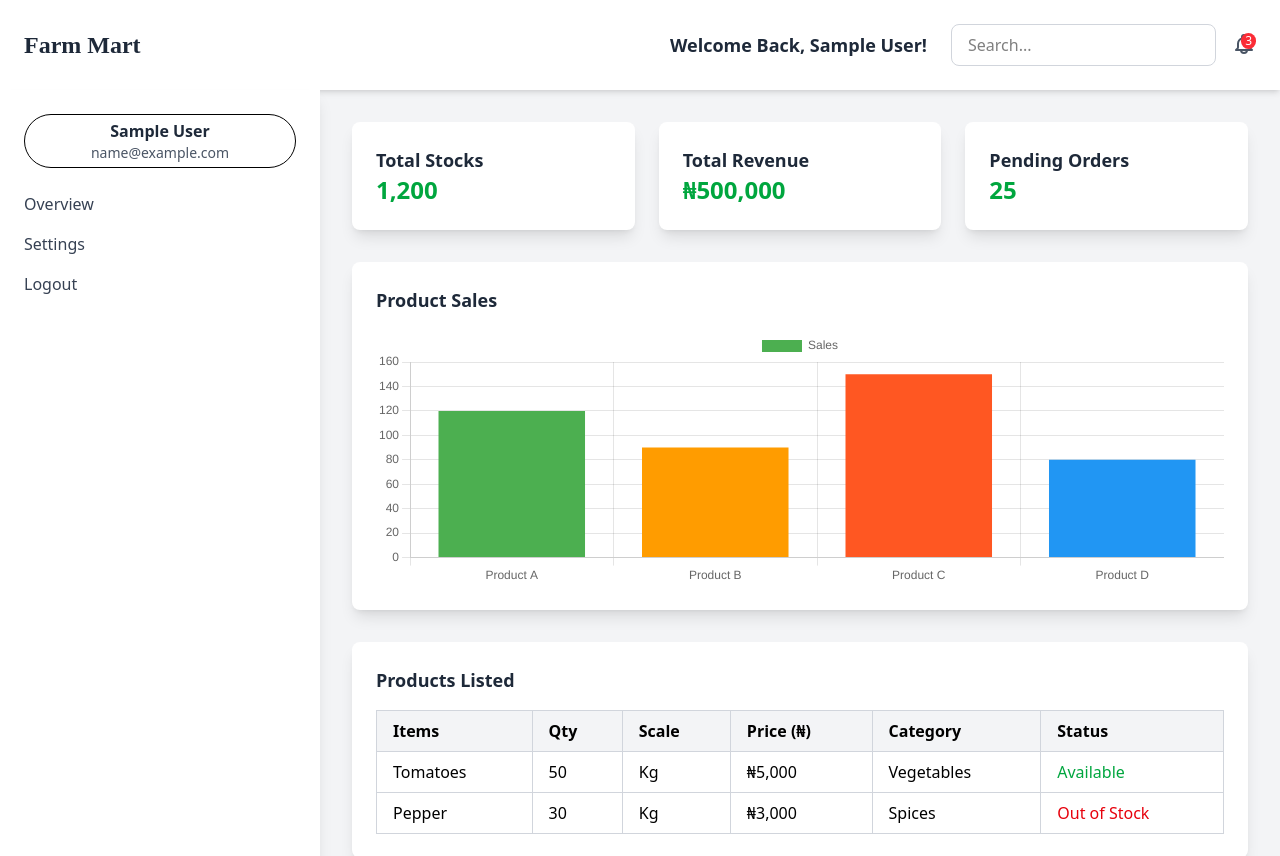
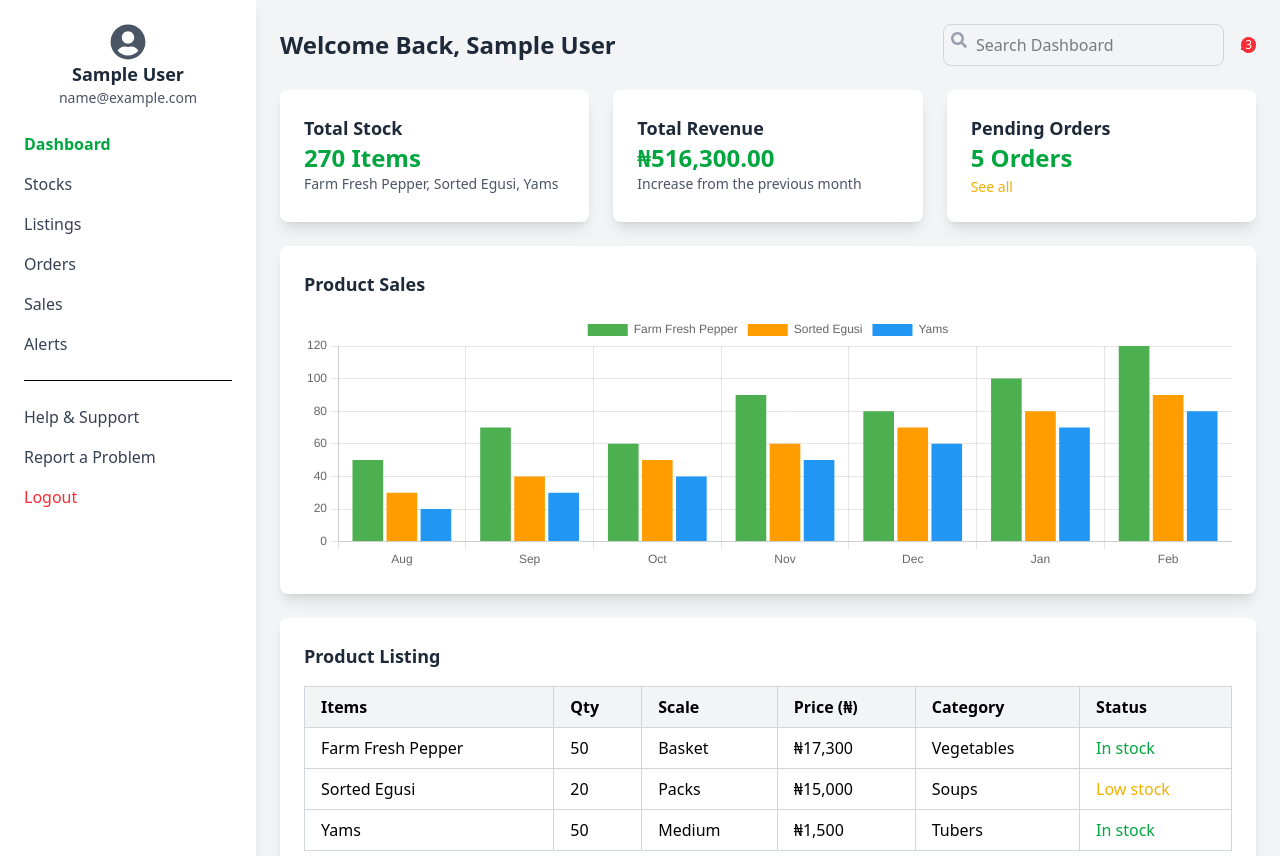
Before and after one commit to DSOTec/Farm-Mart, a React (Vite) app: page /dashboard in a window 1280 px wide. Shown: the top 856 px of the page. Built offline with nearby package versions, Linux system fonts and the light colour scheme; sample sign-in values are in the browser's storage; a web font is replaced by a local one.

Commit message:
work in progress

```diff
--- a/src/Pages/Dashboard.jsx
+++ b/src/Pages/Dashboard.jsx
@@ -1,7 +1,8 @@
 import React, { useEffect, useState } from 'react';
 import { Bar } from 'react-chartjs-2'; // Import Bar chart from chart.js
 import 'chart.js/auto'; // Required for chart.js
-import { useNavigate } from 'react-router-dom'; // Import useNavigate
+import { useNavigate } from 'react-router-dom';
+import { FaArrowLeft, FaBell, FaSearch, FaUserCircle } from 'react-icons/fa';
 
 const Dashboard = () => {
   const [user, setUser] = useState(null); // State to store user data
@@ -18,21 +19,24 @@ const Dashboard = () => {
     }
   }, [navigate]);
 
-  // Handle Logout
-  const handleLogout = () => {
-    localStorage.removeItem('user'); // Clear user data from localStorage
-    console.log('User logged out');
-    navigate('/login'); // Redirect to the login page
-  };
-
   // Sample data for the bar chart
   const barChartData = {
-    labels: ['Product A', 'Product B', 'Product C', 'Product D'],
+    labels: ['Aug', 'Sep', 'Oct', 'Nov', 'Dec', 'Jan', 'Feb'],
     datasets: [
       {
-        label: 'Sales',
-        data: [120, 90, 150, 80],
-        backgroundColor: ['#4CAF50', '#FF9C00', '#FF5722', '#2196F3'],
+        label: 'Farm Fresh Pepper',
+        data: [50, 70, 60, 90, 80, 100, 120],
+        backgroundColor: '#4CAF50',
+      },
+      {
+        label: 'Sorted Egusi',
+        data: [30, 40, 50, 60, 70, 80, 90],
+        backgroundColor: '#FF9C00',
+      },
+      {
+        label: 'Yams',
+        data: [20, 30, 40, 50, 60, 70, 80],
+        backgroundColor: '#2196F3',
       },
     ],
   };
@@ -43,92 +47,93 @@ const Dashboard = () => {
   };
 
   return (
-    <div className="flex flex-col min-h-screen bg-gray-100">
-      {/* Header */}
-      <header className="bg-white shadow-md p-4 md:p-6 flex flex-col md:flex-row justify-between items-center">
-        <h1 className="text-2xl font-bold font-[montagu] text-gray-800">Farm Mart</h1>
-        <div className="flex flex-col md:flex-row items-center space-y-4 md:space-y-0 md:space-x-6">
-          <h2 className="text-lg font-semibold text-gray-800">
-            Welcome Back, {user?.name || 'Guest'}!
-          </h2>
-          <div className="flex items-center space-x-4">
-            {/* Search Input */}
-            <input
-              type="text"
-              placeholder="Search..."
-              className="border border-gray-300 rounded-lg px-4 py-2 focus:outline-none focus:ring-2 focus:ring-green-500"
-            />
-            {/* Notification Icon */}
-            <button className="relative">
-              <svg
-                xmlns="http://www.w3.org/2000/svg"
-                fill="none"
-                viewBox="0 0 24 24"
-                strokeWidth={2}
-                stroke="currentColor"
-                className="w-6 h-6 text-gray-600 hover:text-green-600"
-              >
-                <path
-                  strokeLinecap="round"
-                  strokeLinejoin="round"
-                  d="M15 17h5l-1.405-1.405A2.032 2.032 0 0118 14.158V11a6.002 6.002 0 00-4-5.659V4a2 2 0 10-4 0v1.341C7.67 6.165 6 8.388 6 11v3.159c0 .538-.214 1.055-.595 1.436L4 17h5m6 0a3 3 0 11-6 0m6 0H9"
-                />
-              </svg>
-              <span className="absolute top-0 right-0 bg-red-500 text-white text-xs rounded-full px-1">3</span>
-            </button>
-          </div>
-        </div>
-      </header>
-
-      {/* Main Content */}
-      <div className="flex flex-col md:flex-row flex-1">
+    <div className="flex min-h-screen bg-gray-100">
       {/* Sidebar */}
-        <div className="w-full md:w-1/4 bg-white shadow-lg p-6">
-          <div className="mb-6 border-1 text-center p-1 rounded-[50px]">
-            <h3 className="text-[16px] font-semibold text-gray-800">{user?.name || 'Guest'}</h3>
-            <p className="text-sm text-gray-600">{user?.email || 'No email available'}</p>
+      <aside className="w-1/5 bg-white shadow-lg p-6">
+        <div className="mb-6 text-center">
+          <FaUserCircle className="text-4xl text-gray-600 mx-auto" />
+          <h3 className="text-lg font-bold text-gray-800">{user?.name || 'Abo Farms'}</h3>
+          <p className="text-sm text-gray-600">{user?.email || 'abo@farmmart.com'}</p>
         </div>
         <ul className="space-y-4">
-            <li className="text-gray-700 hover:text-green-600 cursor-pointer">Overview</li>
-            <li className="text-gray-700 hover:text-green-600 cursor-pointer">Settings</li>
+          <li className="text-green-600 font-bold">Dashboard</li>
+          <li className="text-gray-700 hover:text-green-600 cursor-pointer">Stocks</li>
+          <li className="text-gray-700 hover:text-green-600 cursor-pointer">Listings</li>
+          <li className="text-gray-700 hover:text-green-600 cursor-pointer">Orders</li>
+          <li className="text-gray-700 hover:text-green-600 cursor-pointer">Sales</li>
+          <li className="text-gray-700 hover:text-green-600 cursor-pointer">Alerts</li>
+        </ul>
+        <hr className="my-6" />
+        <ul className="space-y-4">
+          <li className="text-gray-700 hover:text-green-600 cursor-pointer">Help & Support</li>
+          <li className="text-gray-700 hover:text-green-600 cursor-pointer">Report a Problem</li>
           <li
-              className="text-gray-700 hover:text-green-600 cursor-pointer"
-              onClick={handleLogout} // Call handleLogout on click
+            className="text-red-500 hover:text-red-600 cursor-pointer"
+            onClick={() => {
+              localStorage.removeItem('user');
+              navigate('/login');
+            }}
           >
             Logout
           </li>
         </ul>
+      </aside>
+
+      {/* Main Content */}
+      <main className="flex-1 p-6">
+        {/* Header */}
+        <header className="flex justify-between items-center mb-6">
+          <h1 className="text-2xl font-bold text-gray-800">
+            Welcome Back, {user?.name || 'Abo Farms'}
+          </h1>
+          <div className="flex items-center space-x-4">
+            <div className="relative">
+              <FaSearch className="absolute top-2 left-2 text-gray-400" />
+              <input
+                type="text"
+                placeholder="Search Dashboard"
+                className="pl-8 pr-4 py-2 border border-gray-300 rounded-lg focus:outline-none focus:ring-2 focus:ring-green-500"
+              />
             </div>
+            <button className="relative">
+              <FaBell className="text-gray-600 hover:text-green-600" />
+              <span className="absolute top-0 right-0 bg-red-500 text-white text-xs rounded-full px-1">
+                3
+              </span>
+            </button>
+          </div>
+        </header>
 
-        {/* Content */}
-        <div className="flex-1 p-4 md:p-8">
         {/* Stats Section */}
-          <div className="grid grid-cols-1 md:grid-cols-3 gap-6 mb-8">
+        <div className="grid grid-cols-1 md:grid-cols-3 gap-6 mb-6">
           <div className="bg-white p-6 rounded-lg shadow-lg">
-              <h3 className="text-lg font-bold text-gray-800">Total Stocks</h3>
-              <p className="text-2xl font-bold text-green-600">1,200</p>
+            <h3 className="text-lg font-bold text-gray-800">Total Stock</h3>
+            <p className="text-2xl font-bold text-green-600">270 Items</p>
+            <p className="text-sm text-gray-600">Farm Fresh Pepper, Sorted Egusi, Yams</p>
           </div>
           <div className="bg-white p-6 rounded-lg shadow-lg">
             <h3 className="text-lg font-bold text-gray-800">Total Revenue</h3>
-              <p className="text-2xl font-bold text-green-600">₦500,000</p>
+            <p className="text-2xl font-bold text-green-600">₦516,300.00</p>
+            <p className="text-sm text-gray-600">Increase from the previous month</p>
           </div>
           <div className="bg-white p-6 rounded-lg shadow-lg">
             <h3 className="text-lg font-bold text-gray-800">Pending Orders</h3>
-              <p className="text-2xl font-bold text-green-600">25</p>
+            <p className="text-2xl font-bold text-green-600">5 Orders</p>
+            <button className="text-sm text-yellow-500 hover:underline">See all</button>
           </div>
         </div>
 
-          {/* Bar Chart */}
-          <div className="bg-white p-6 rounded-lg shadow-lg mb-8">
+        {/* Chart Section */}
+        <div className="bg-white p-6 rounded-lg shadow-lg mb-6">
           <h3 className="text-lg font-bold text-gray-800 mb-4">Product Sales</h3>
           <div className="h-64">
             <Bar data={barChartData} options={barChartOptions} />
           </div>
         </div>
 
-          {/* Product List Table */}
+        {/* Product Listing */}
         <div className="bg-white p-6 rounded-lg shadow-lg">
-            <h3 className="text-lg font-bold text-gray-800 mb-4">Products Listed</h3>
+          <h3 className="text-lg font-bold text-gray-800 mb-4">Product Listing</h3>
           <table className="w-full border-collapse border border-gray-300">
             <thead>
               <tr className="bg-gray-100">
@@ -142,26 +147,33 @@ const Dashboard = () => {
             </thead>
             <tbody>
               <tr>
-                  <td className="border border-gray-300 px-4 py-2">Tomatoes</td>
+                <td className="border border-gray-300 px-4 py-2">Farm Fresh Pepper</td>
                 <td className="border border-gray-300 px-4 py-2">50</td>
-                  <td className="border border-gray-300 px-4 py-2">Kg</td>
-                  <td className="border border-gray-300 px-4 py-2">₦5,000</td>
+                <td className="border border-gray-300 px-4 py-2">Basket</td>
+                <td className="border border-gray-300 px-4 py-2">₦17,300</td>
                 <td className="border border-gray-300 px-4 py-2">Vegetables</td>
-                  <td className="border border-gray-300 px-4 py-2 text-green-600">Available</td>
+                <td className="border border-gray-300 px-4 py-2 text-green-600">In stock</td>
               </tr>
               <tr>
-                  <td className="border border-gray-300 px-4 py-2">Pepper</td>
-                  <td className="border border-gray-300 px-4 py-2">30</td>
-                  <td className="border border-gray-300 px-4 py-2">Kg</td>
-                  <td className="border border-gray-300 px-4 py-2">₦3,000</td>
-                  <td className="border border-gray-300 px-4 py-2">Spices</td>
-                  <td className="border border-gray-300 px-4 py-2 text-red-600">Out of Stock</td>
+                <td className="border border-gray-300 px-4 py-2">Sorted Egusi</td>
+                <td className="border border-gray-300 px-4 py-2">20</td>
+                <td className="border border-gray-300 px-4 py-2">Packs</td>
+                <td className="border border-gray-300 px-4 py-2">₦15,000</td>
+                <td className="border border-gray-300 px-4 py-2">Soups</td>
+                <td className="border border-gray-300 px-4 py-2 text-yellow-500">Low stock</td>
+              </tr>
+              <tr>
+                <td className="border border-gray-300 px-4 py-2">Yams</td>
+                <td className="border border-gray-300 px-4 py-2">50</td>
+                <td className="border border-gray-300 px-4 py-2">Medium</td>
+                <td className="border border-gray-300 px-4 py-2">₦1,500</td>
+                <td className="border border-gray-300 px-4 py-2">Tubers</td>
+                <td className="border border-gray-300 px-4 py-2 text-green-600">In stock</td>
               </tr>
             </tbody>
           </table>
         </div>
-        </div>
-      </div>
+      </main>
     </div>
   );
 };
--- a/src/Pages/LoginPage.jsx
+++ b/src/Pages/LoginPage.jsx
@@ -1,5 +1,5 @@
 import React, { useState } from 'react';
-import { Link, useNavigate } from 'react-router-dom'; // Import useNavigate
+import { Link, useNavigate } from 'react-router-dom';
 
 const LoginPage = () => {
   const [formData, setFormData] = useState({
@@ -7,7 +7,7 @@ const LoginPage = () => {
     password: '',
   });
 
-  const navigate = useNavigate(); // Initialize useNavigate for navigation
+  const navigate = useNavigate();
 
   const handleChange = (e) => {
     setFormData({ ...formData, [e.target.name]: e.target.value });
@@ -32,12 +32,27 @@ const LoginPage = () => {
   };
 
   return (
-    <div className="flex items-center justify-center min-h-screen bg-[#4CAF50]">
-      <div className="bg-white p-8 rounded-lg shadow-lg w-full max-w-md relative">
-        {/* Back Arrow */}
+    <div className="flex min-h-screen">
+      {/* Left Section */}
+      <div
+        className="w-1/2 bg-cover bg-center relative"
+        style={{ backgroundImage: "url('/login.png')" }}
+      >
+        <div className="absolute bottom-8 left-8 text-white">
+          <p className="text-lg font-semibold">
+            I get Fresh farm produces delivered to my doorstep in few clicks... All thanks to FarmMart
+          </p>
+          <p className="mt-2 font-bold">Rachel</p>
+          <p className="text-sm">Plateau, Jos</p>
+        </div>
+      </div>
+
+      {/* Right Section */}
+      <div className="w-1/2 flex items-center justify-center bg-white">
+        <div className="w-full max-w-md">
           <button
             onClick={() => navigate('/')} // Navigate to the home page
-          className="absolute top-4 left-4 text-[#4CAF50] hover:text-green-900"
+            className="text-[#4CAF50] hover:text-green-900 mb-4"
           >
             <svg
               xmlns="http://www.w3.org/2000/svg"
@@ -55,18 +70,14 @@ const LoginPage = () => {
             </svg>
           </button>
 
-        <Link
-          className="font-[montagu] font-[700] text-[18px] text-[#09865655] md:text-[28px] block text-center mb-4"
-          to="/"
-        >
-          Farm Mart
-        </Link>
-        <h2 className="text-2xl text-[#09865655] font-bold text-center mb-6">Log In</h2>
+          <h2 className="text-3xl font-bold text-gray-800 mb-4">Welcome Back,</h2>
+          <p className="text-gray-600 mb-6">Kindly log in to your account by providing the info below</p>
+
           <form onSubmit={handleSubmit} className="space-y-4">
             {/* Email Input */}
             <div>
-            <label htmlFor="email" className="block text-sm font-medium text-[#698655]">
-              Email
+              <label htmlFor="email" className="block text-sm font-medium text-gray-700">
+                Email Address
               </label>
               <input
                 type="email"
@@ -74,43 +85,99 @@ const LoginPage = () => {
                 name="email"
                 value={formData.email}
                 onChange={handleChange}
-              className="w-full mt-1 p-2 border border-gray-300 rounded-lg focus:outline-none focus:ring-2 focus:ring-blue-500"
-              placeholder="Enter your email"
+                className="w-full mt-1 p-2 border border-gray-300 rounded-lg focus:outline-none focus:ring-2 focus:ring-green-500"
+                placeholder="Enter your Email"
                 required
               />
             </div>
 
             {/* Password Input */}
             <div>
-            <label htmlFor="password" className="block text-sm font-medium text-[#698655]">
-              Password
+              <label htmlFor="password" className="block text-sm font-medium text-gray-700">
+                Enter Password
               </label>
+              <div className="relative">
                 <input
                   type="password"
                   id="password"
                   name="password"
                   value={formData.password}
                   onChange={handleChange}
-              className="w-full mt-1 p-2 border border-gray-300 rounded-lg focus:outline-none focus:ring-2 focus:ring-blue-500"
-              placeholder="Enter your password"
+                  className="w-full mt-1 p-2 border border-gray-300 rounded-lg focus:outline-none focus:ring-2 focus:ring-green-500"
+                  placeholder="Enter Password"
                   required
                 />
+                <button
+                  type="button"
+                  className="absolute top-2 right-2 text-gray-500 hover:text-gray-700"
+                >
+                  <svg
+                    xmlns="http://www.w3.org/2000/svg"
+                    fill="none"
+                    viewBox="0 0 24 24"
+                    strokeWidth={2}
+                    stroke="currentColor"
+                    className="w-5 h-5"
+                  >
+                    <path
+                      strokeLinecap="round"
+                      strokeLinejoin="round"
+                      d="M15 12h.01M9 12h.01M12 12h.01M9 16h6M9 8h6"
+                    />
+                  </svg>
+                </button>
+              </div>
+            </div>
+
+            {/* Keep Me Logged In */}
+            <div className="flex items-center justify-between">
+              <label className="flex items-center">
+                <input
+                  type="checkbox"
+                  className="form-checkbox h-4 w-4 text-green-500 border-gray-300 rounded"
+                />
+                <span className="ml-2 text-sm text-gray-700">Keep me logged in</span>
+              </label>
+              <Link to="/forgot-password" className="text-sm text-green-500 hover:underline">
+                Forgot Password?
+              </Link>
             </div>
 
             {/* Submit Button */}
             <button
               type="submit"
-            className="w-full bg-[#4CAF50] text-white py-2 px-4 rounded-lg hover:bg-[#FF9C00] transition duration-300"
+              className="w-full bg-green-500 text-white py-2 px-4 rounded-lg hover:bg-green-600 transition duration-300"
             >
-            Log In
+              Log in
             </button>
           </form>
+
           <p className="text-sm text-center text-gray-600 mt-4">
-          Don't have an account?{' '}
-          <Link to="/signup" className="text-[#4CAF50] hover:underline">
-            Sign Up
+            Don't have an Account?{' '}
+            <Link to="/signup" className="text-green-500 hover:underline">
+              Sign UP
             </Link>
           </p>
+          <p className="text-sm text-center text-gray-600 mt-2">
+            <Link to="/switch-account" className="text-green-500 hover:underline flex items-center justify-center">
+              <svg
+                xmlns="http://www.w3.org/2000/svg"
+                fill="none"
+                viewBox="0 0 24 24"
+                strokeWidth={2}
+                stroke="currentColor"
+                className="w-5 h-5 mr-1"
+              >
+                <path
+                  strokeLinecap="round"
+                  strokeLinejoin="round"
+                  d="M15 12h.01M9 12h.01M12 12h.01M9 16h6M9 8h6"
+                />
+              </svg>
+              Switch Account
+            </Link>
+          </p>
+        </div>
       </div>
     </div>
   );
```
Also changed, not shown: src/Pages/PaymentPage.jsx (+148 -7 lines), 1 other file (tests, documents, lock files or other folders). Lines whose indentation alone changed are shown as unchanged.
